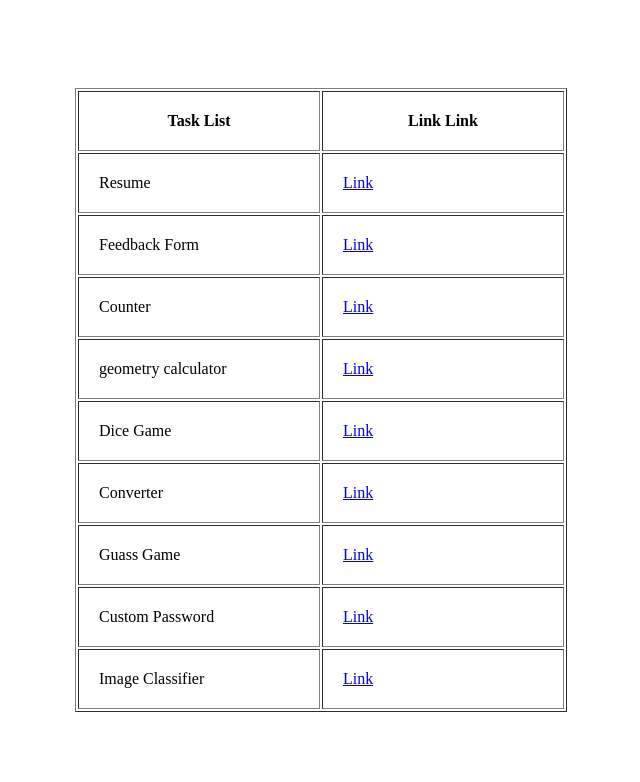
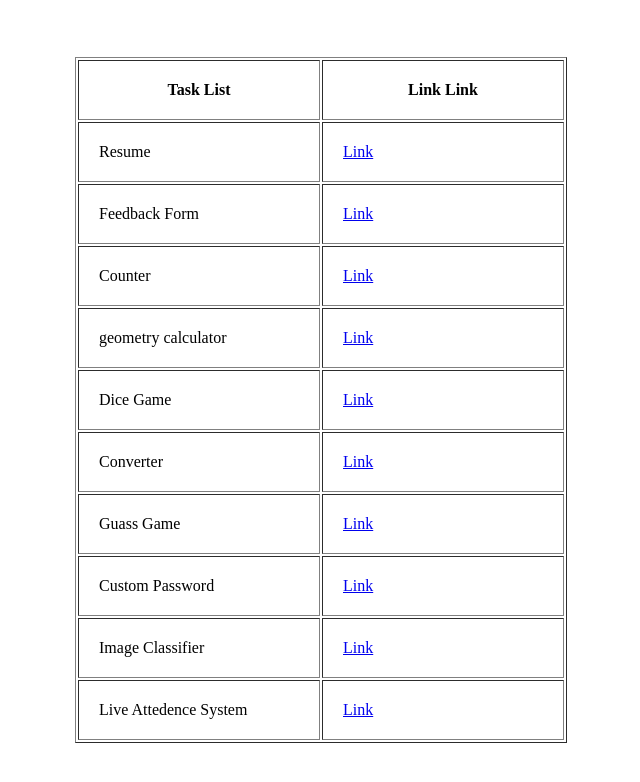
Before and after one commit to YashSakhareliya/JS_Task, a website: page index.html in a window 1280 px wide. Shown: the whole page, without its empty margins (319-959 px from the left). Drawn offline with Linux system fonts and the light colour scheme.

Commit message:
update index.html

```diff
--- a/index.html
+++ b/index.html
@@ -76,6 +76,10 @@
                     <td>Image Classifier</td>
                     <td><a href="./Task 9/index.html">Link</a></td>
                 </tr>
+                <tr>
+                    <td>Live Attedence System</td>
+                    <td><a href="./Task 10/index.html">Link</a></td>
+                </tr>
 
             </table>
         </div>
```
